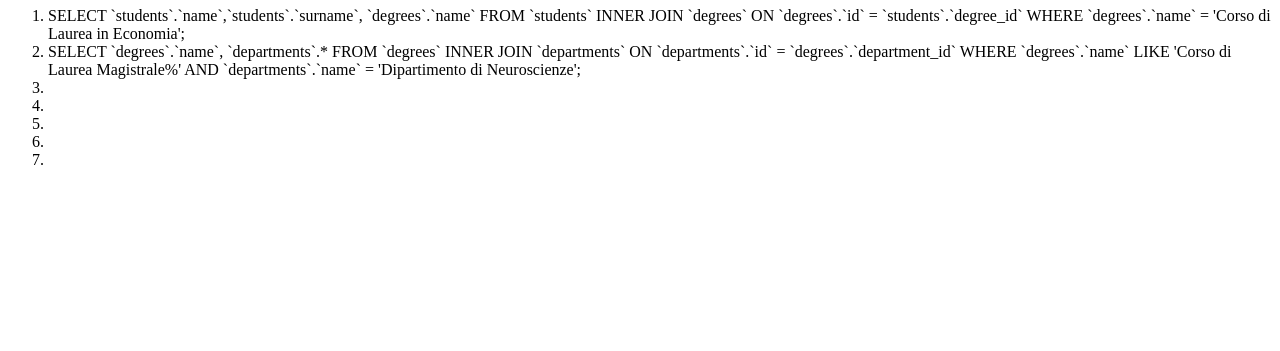
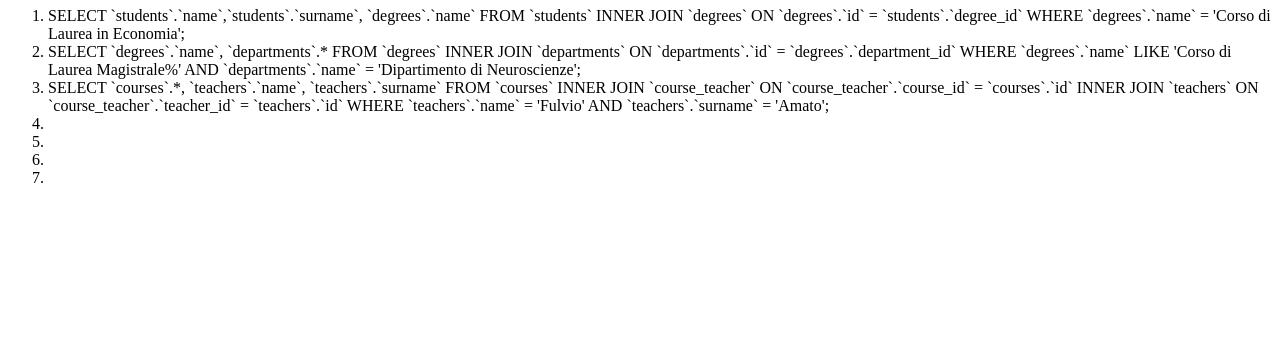
Before and after one commit to Pirisinu/db-university, a plain HTML site: page index.html in a window 1280 px wide. Shown: the part 449-800 px from the top of the page. Drawn offline with Linux system fonts and the light colour scheme.

Commit message:
[ADD]EX N.3

```diff
--- a/index.html
+++ b/index.html
@@ -31,7 +31,7 @@
   <ol>
     <li>SELECT `students`.`name`,`students`.`surname`, `degrees`.`name` FROM `students` INNER JOIN `degrees` ON `degrees`.`id` = `students`.`degree_id` WHERE `degrees`.`name` = 'Corso di Laurea in Economia';</li>
     <li>SELECT `degrees`.`name`, `departments`.* FROM `degrees` INNER JOIN `departments` ON `departments`.`id` = `degrees`.`department_id` WHERE `degrees`.`name` LIKE 'Corso di Laurea Magistrale%' AND `departments`.`name` = 'Dipartimento di Neuroscienze'; </li>
-    <li></li>
+    <li>SELECT `courses`.*, `teachers`.`name`, `teachers`.`surname` FROM `courses` INNER JOIN `course_teacher` ON `course_teacher`.`course_id` = `courses`.`id` INNER JOIN `teachers` ON `course_teacher`.`teacher_id` = `teachers`.`id` WHERE `teachers`.`name` = 'Fulvio' AND `teachers`.`surname` = 'Amato'; </li>
     <li></li>
     <li></li>
     <li></li>
```
